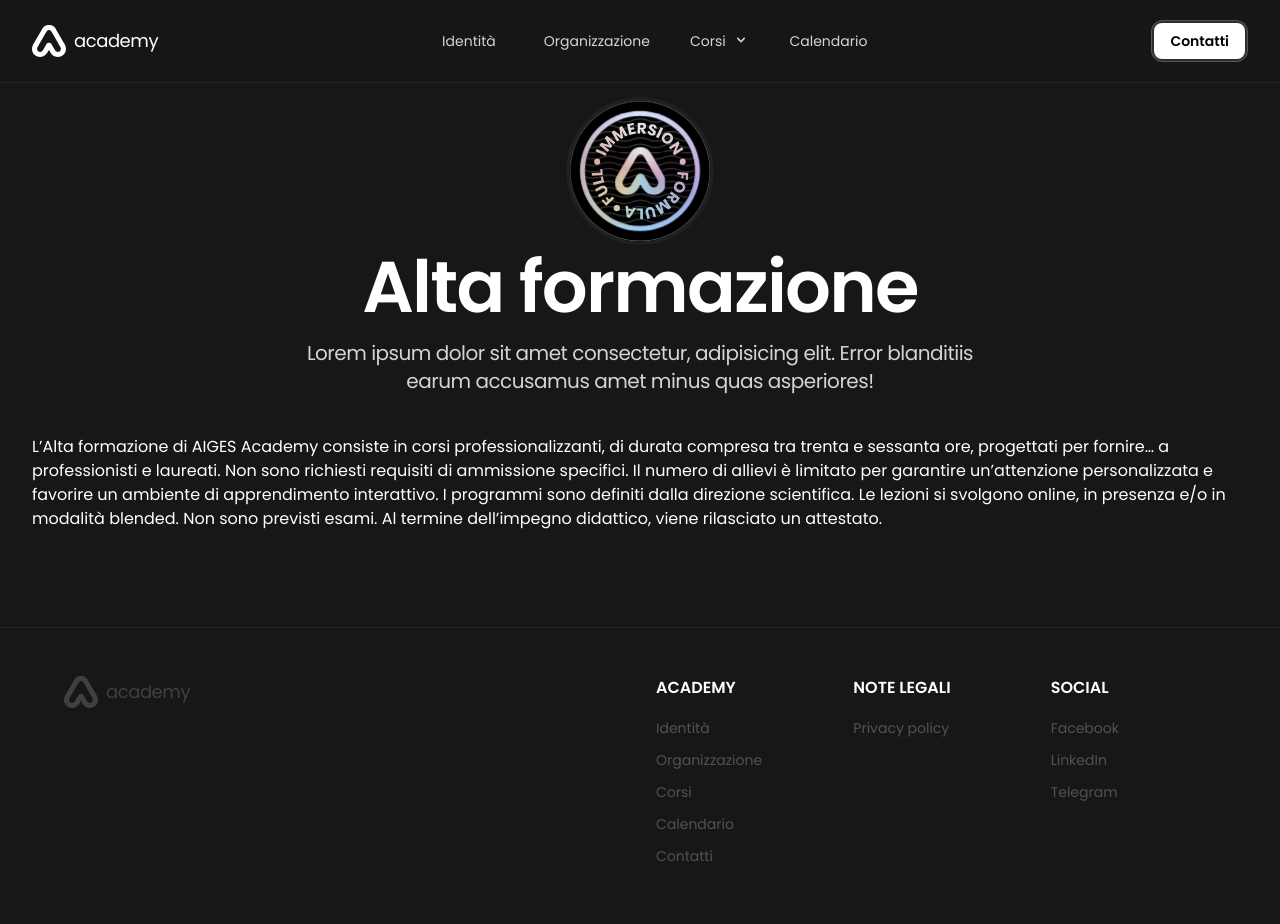
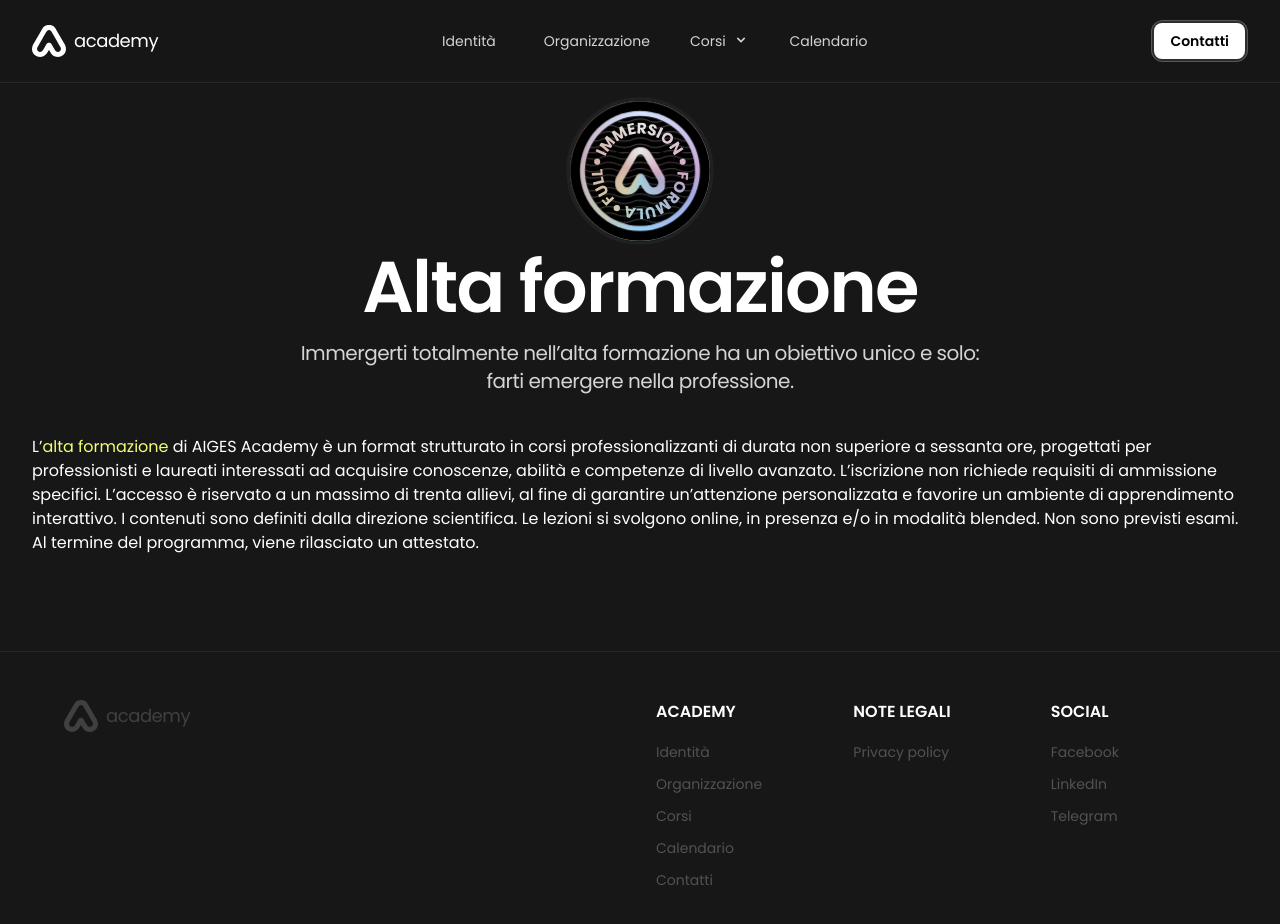
Before and after one commit to plasm/academy, a Nuxt app: page /corsi/alta-formazione in a window 1280 px wide. Shown: the top 924 px of the page. Built offline with nearby package versions, Linux system fonts and the light colour scheme.

Commit message:
feat: pages

```diff
--- a/pages/corsi/alta-formazione.vue
+++ b/pages/corsi/alta-formazione.vue
@@ -2,7 +2,7 @@
   <div data-name="page-alta-formazione">
     <div class="mx-auto px-4 sm:px-6 md:px-8 2xl:max-w-7xl">
       <ac-shield class="top-4" persistent theme="silver" />
-      <ac-heading description="Lorem ipsum dolor sit amet consectetur, adipisicing elit. Error blanditiis earum accusamus amet minus quas asperiores!">
+      <ac-heading description="Immergerti totalmente nell’alta formazione ha un obiettivo unico e solo: farti emergere nella professione.">
         <template #title>
           <div class="leading-none ">
             Alta formazione
@@ -10,7 +10,7 @@
         </template>
       </ac-heading>
       <div class="text-white">
-        L’Alta formazione di AIGES Academy consiste in corsi professionalizzanti, di durata compresa tra trenta e sessanta ore, progettati per fornire… a professionisti e laureati. Non sono richiesti requisiti di ammissione specifici. Il numero di allievi è limitato per garantire un’attenzione personalizzata e favorire un ambiente di apprendimento interattivo. I programmi sono definiti dalla direzione scientifica. Le lezioni si svolgono online, in presenza e/o in modalità blended. Non sono previsti esami. Al termine dell’impegno didattico, viene rilasciato un attestato.
+        L’<span class="text-primary">alta formazione</span> di AIGES Academy è un format strutturato in corsi professionalizzanti di durata non superiore a sessanta ore, progettati per professionisti e laureati interessati ad acquisire conoscenze, abilità e competenze di livello avanzato. L’iscrizione non richiede requisiti di ammissione specifici. L’accesso è riservato a un massimo di trenta allievi, al fine di garantire un’attenzione personalizzata e favorire un ambiente di apprendimento interattivo. I contenuti sono definiti dalla direzione scientifica. Le lezioni si svolgono online, in presenza e/o in modalità blended. Non sono previsti esami. Al termine del programma, viene rilasciato un attestato.
       </div>
     </div>
   </div>
```
